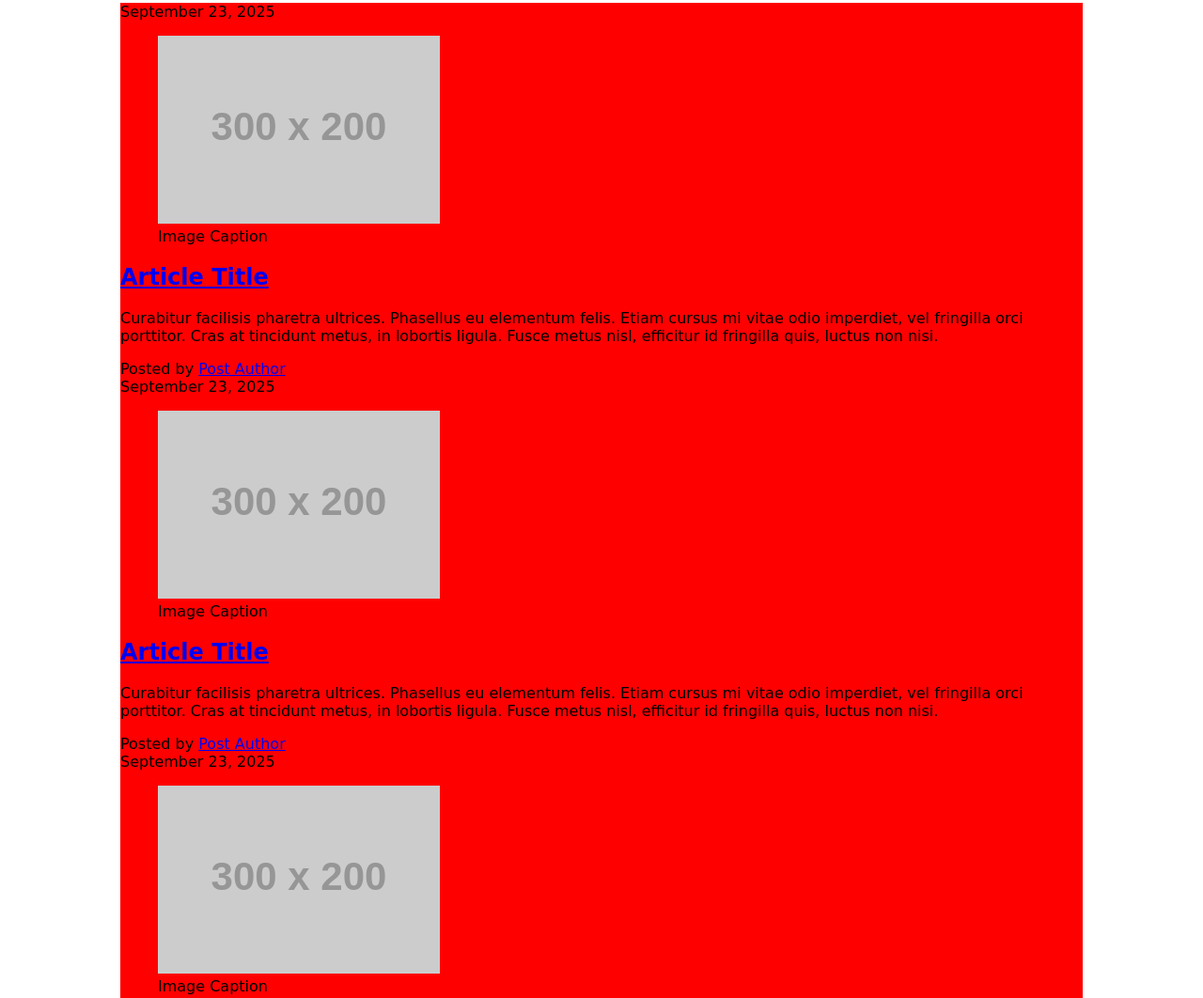
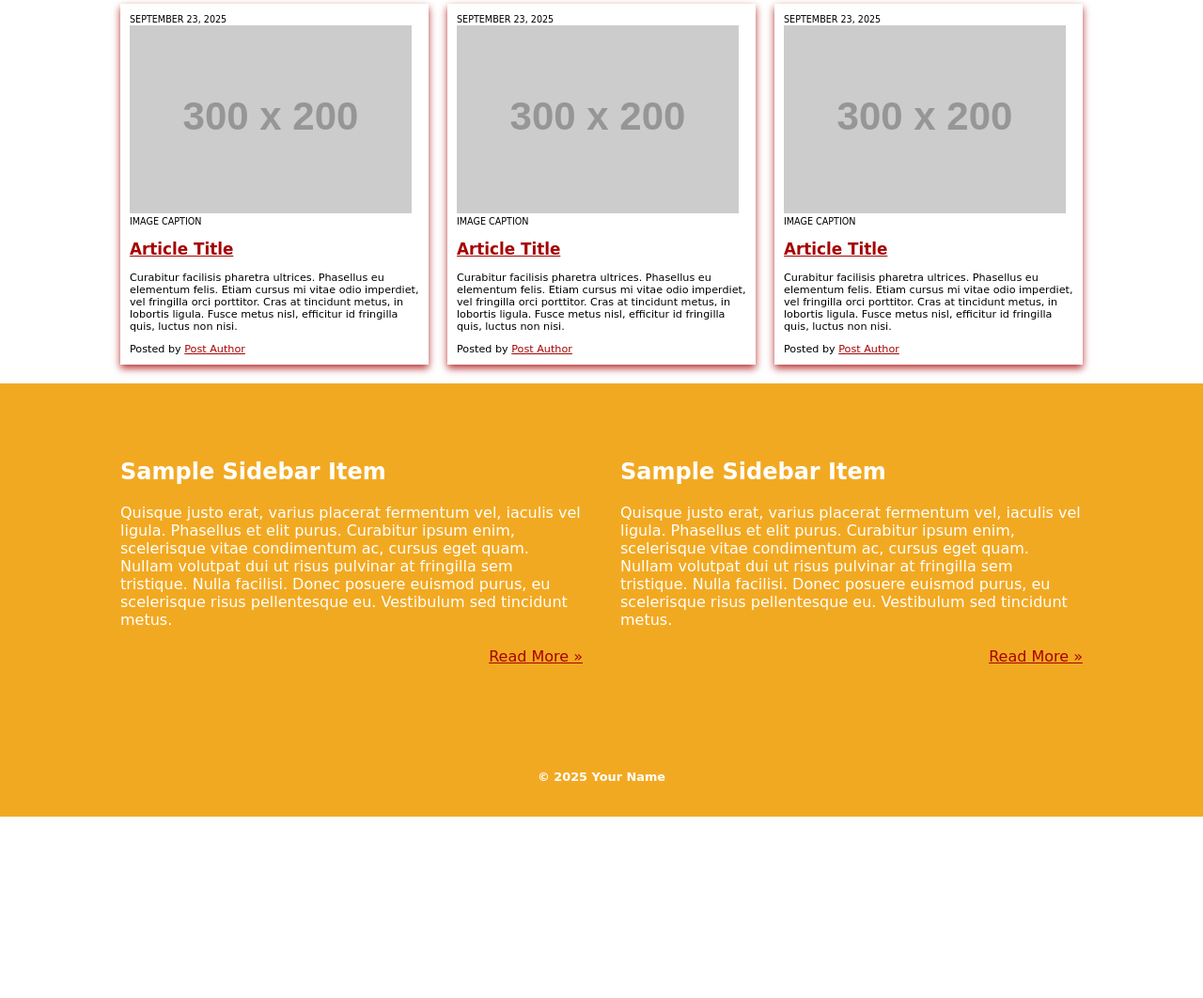
Before and after one commit to dagarcia1/ifsc-11003, a plain HTML site: page css-demo/index.html in a window 1280 px wide. Shown: the part 439-1501 px from the top of the page at 94% size. After the commit the page ends 1308 px from the top, so only its background shows below. Drawn offline with Linux system fonts and the light colour scheme; placeholder pictures from the web are drawn by us; a web font is replaced by a local one.

Commit message:
worked on CSS demo in class

```diff
--- a/css-demo/assets/css/style.css
+++ b/css-demo/assets/css/style.css
@@ -10,12 +10,14 @@ html
     box-sizing:inherit;
 }
 
-body{
+body
+{
   font-family: "Sedgwick Ave", cursive;
   margin:0;
 }
 
-header.primary{
+header.primary
+{
     background-color:#F2A922;
     text-align:center;
     text-shadow: 1px 1px 5px #000000;
@@ -23,22 +25,26 @@ header.primary{
     padding: 20px 40px;
 }
 
-header.primary h1{
+header.primary h1
+{
     font-size: 2.4rem;
 }
 
-header.primary h1 a{
+header.primary h1 a
+{
     color:#ffffff;
     text-decoration:none;
 }
 
-header.primary h2{
+header.primary h2
+{
     font-size: 1.4rem;
     letter-spacing:.2px;
     margin:10px 0 0 0;
 }
 
-header.primary nav ul{
+header.primary nav ul
+{
   padding:0;
   display:flex;
   flex-direction:row;
@@ -46,11 +52,13 @@ header.primary nav ul{
   margin: 20px;
 }
 
-header.primary nav ul li{
+header.primary nav ul li
+{
   list-style-type:none;
 }
 
-header.primary nav ul a{
+header.primary nav ul a
+{
   color:#ffffff;
   background-color:#03A66A;
   padding: 5px 7.5px;
@@ -63,12 +71,101 @@ header.primary nav ul a{
 
 }
 
-header.primary nav a:hover{
+header.primary nav a:hover
+{
    background-color:rgba(166, 3, 3,.8);
 }
 
+#intro h2
+{
+  color:#F2A922;
+  border-bottom:1px dotted #000;
+}
 
+#content
+{
+  display:flex;
+  flex-direction:row;
+  justify-content:center;
+  gap:20px;
+}
 
+#content .post{
+  box-shadow: 0 4px 8px rgba(166, 3, 3,.8);
+  padding:10px;
+  font-size:.7rem;
+}
+
+#content .post figure
+{
+  margin:0;
+}
+
+#content time.post-date
+{
+  text-transform: uppercase;
+  font-size:.8rem;
+}
+
+#content time.post-date, #content figcaption
+{
+  text-transform:uppercase;
+  font-size:.6rem;
+}
+
+#content a
+{
+  color:#A60303;
+}
+
+#content a:hover
+{
+  text-decoration:none;
+}
+
+aside[role="complementary"] /*attribute selector*/
+{
+  background-color:#F2A922;
+  color:#ffffff;
+  padding: 40px 0;
+}
+
+aside .container
+{
+  display:flex;
+  flex-direction:row;
+  justify-content:space-around;
+  gap: 40px;
+}
+
+/*aside .container a{  this will target a link within the text
+  color:#ffffff;
+}
+aside .container a:hover{
+text-decoration:none;
+}*/
+aside .container a:last-child /*this will target the last child...specifically the last hyperlink*/
+{
+  color:#A60303;
+  display:block;  /*will force the item to be on its own line*/
+  text-align:right;
+  margin-top: 20px;
+}
+
+aside .widget footer
+{
+  display:none;
+}
+
+#colophon
+{
+  background-color:#F2A922;
+  padding:5px;
+  text-align:center;
+  font-size:1.2rem;
+  font-weight:bold;
+  color:#ffffff;
+}
 
 
 
@@ -93,7 +190,7 @@ header.primary nav a:hover{
 /* ----------- Utility Classes ------------ */
 
 .container{
-  background:red;
+  /*background:red;*/
   width:80vw;
   max-width:1140px;
   margin: 20px auto;
```
